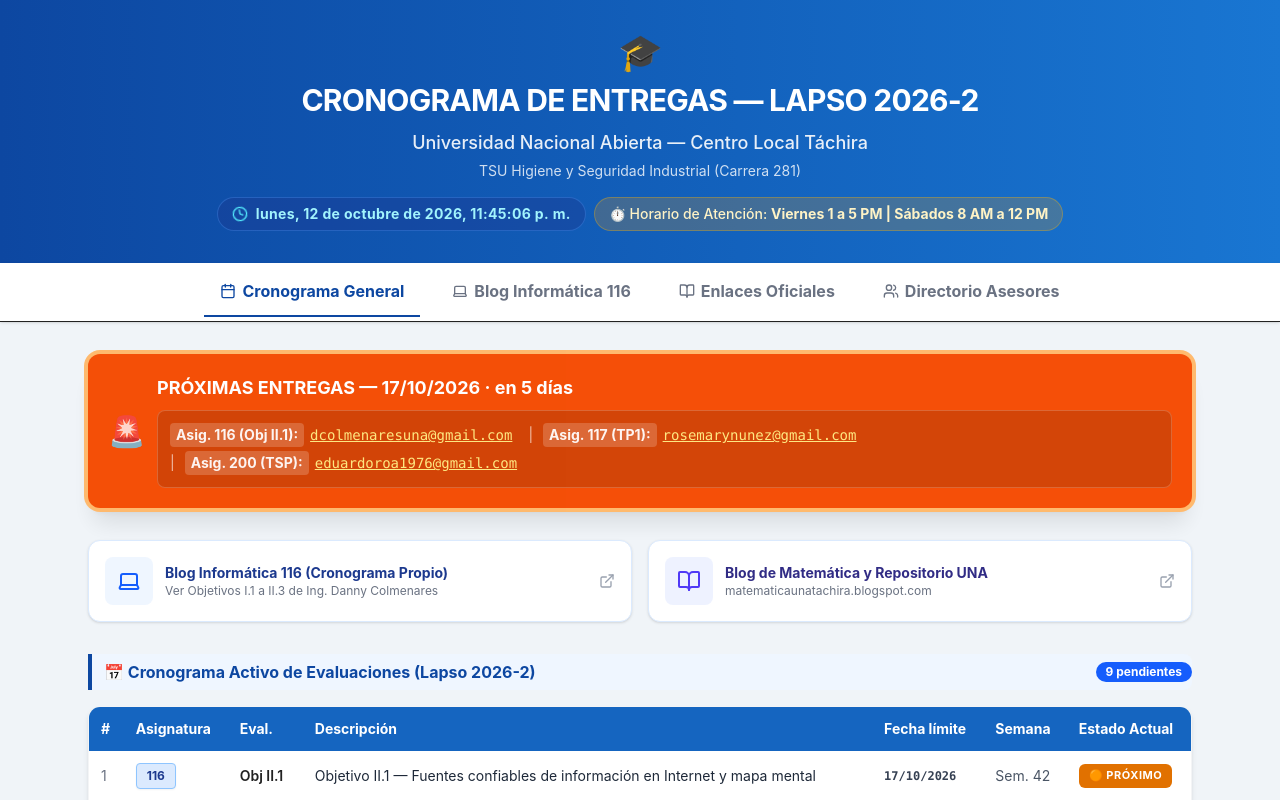
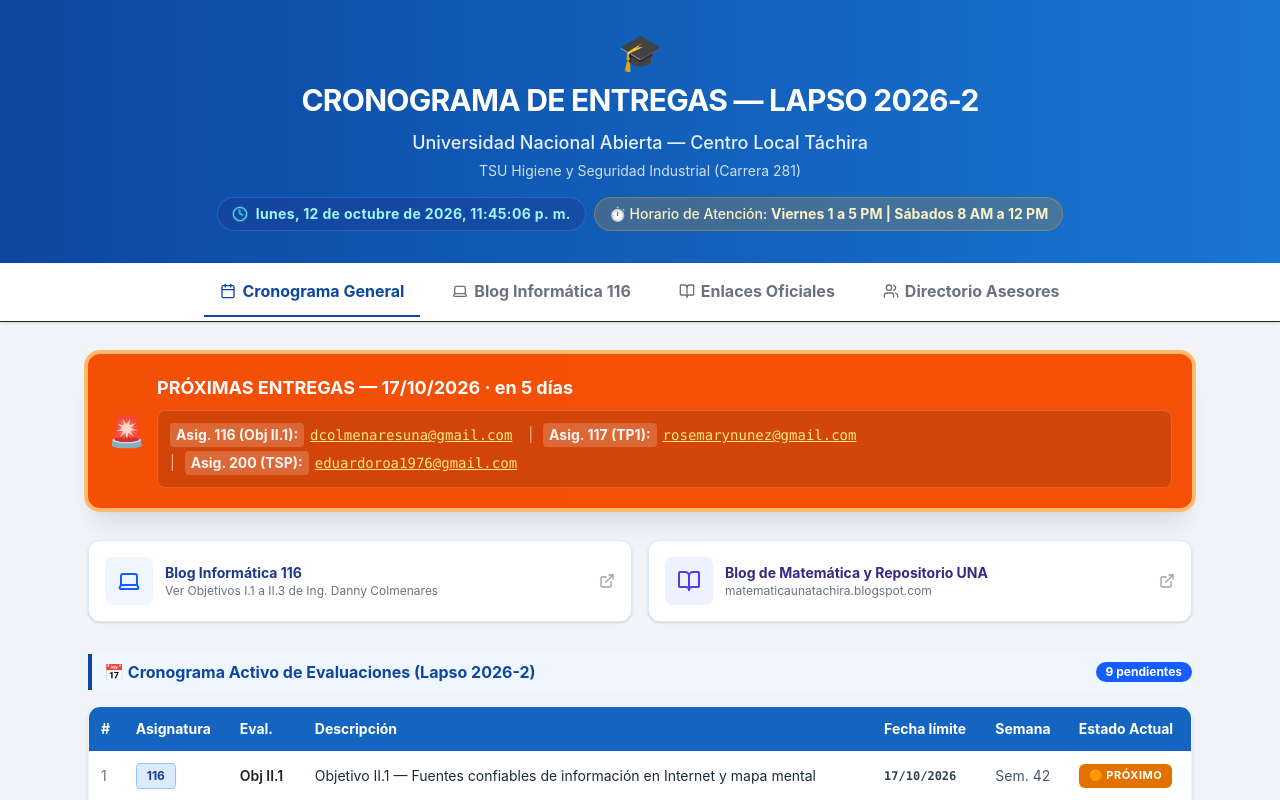
Before and after one commit to MrPanda233/cronograma-una-tachira, a React (Vite) app: page / in a window 1280 px wide. Shown: the top 800 px of the page. Built offline with nearby package versions, Linux system fonts and the light colour scheme.

Commit message:
Update blog title in App component

```diff
--- a/src/App.tsx
+++ b/src/App.tsx
@@ -431,7 +431,7 @@ export default function App() {
                     <Laptop className="w-5 h-5 sm:w-6 sm:h-6" />
                   </div>
                   <div className="truncate">
-                    <h5 className="font-bold text-xs sm:text-sm text-blue-900 truncate">Blog Informática 116 (Cronograma Propio)</h5>
+                    <h5 className="font-bold text-xs sm:text-sm text-blue-900 truncate">Blog Informática 116</h5>
                     <p className="text-[11px] sm:text-xs text-gray-500 truncate">Ver Objetivos I.1 a II.3 de Ing. Danny Colmenares</p>
                   </div>
                 </div>
```
